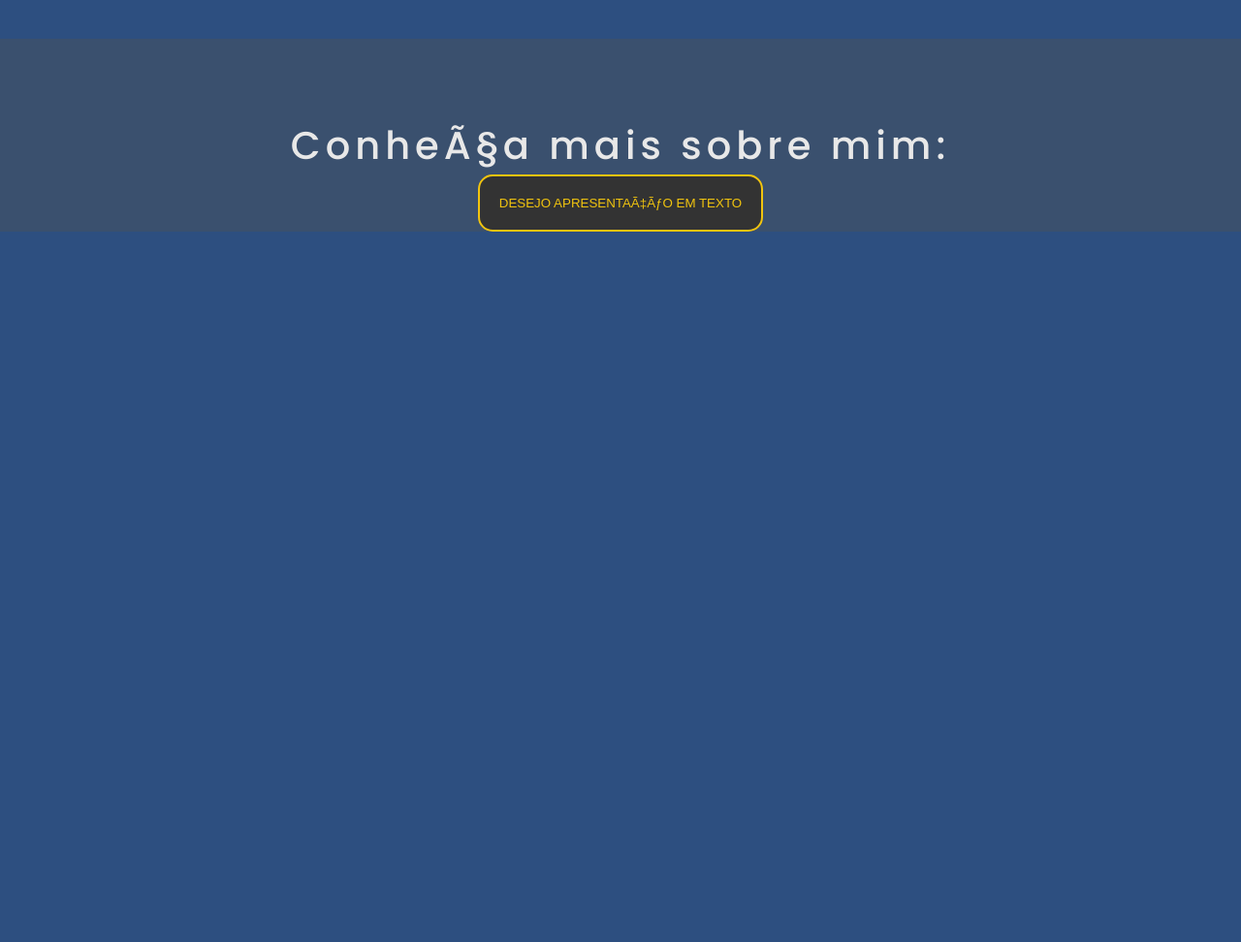
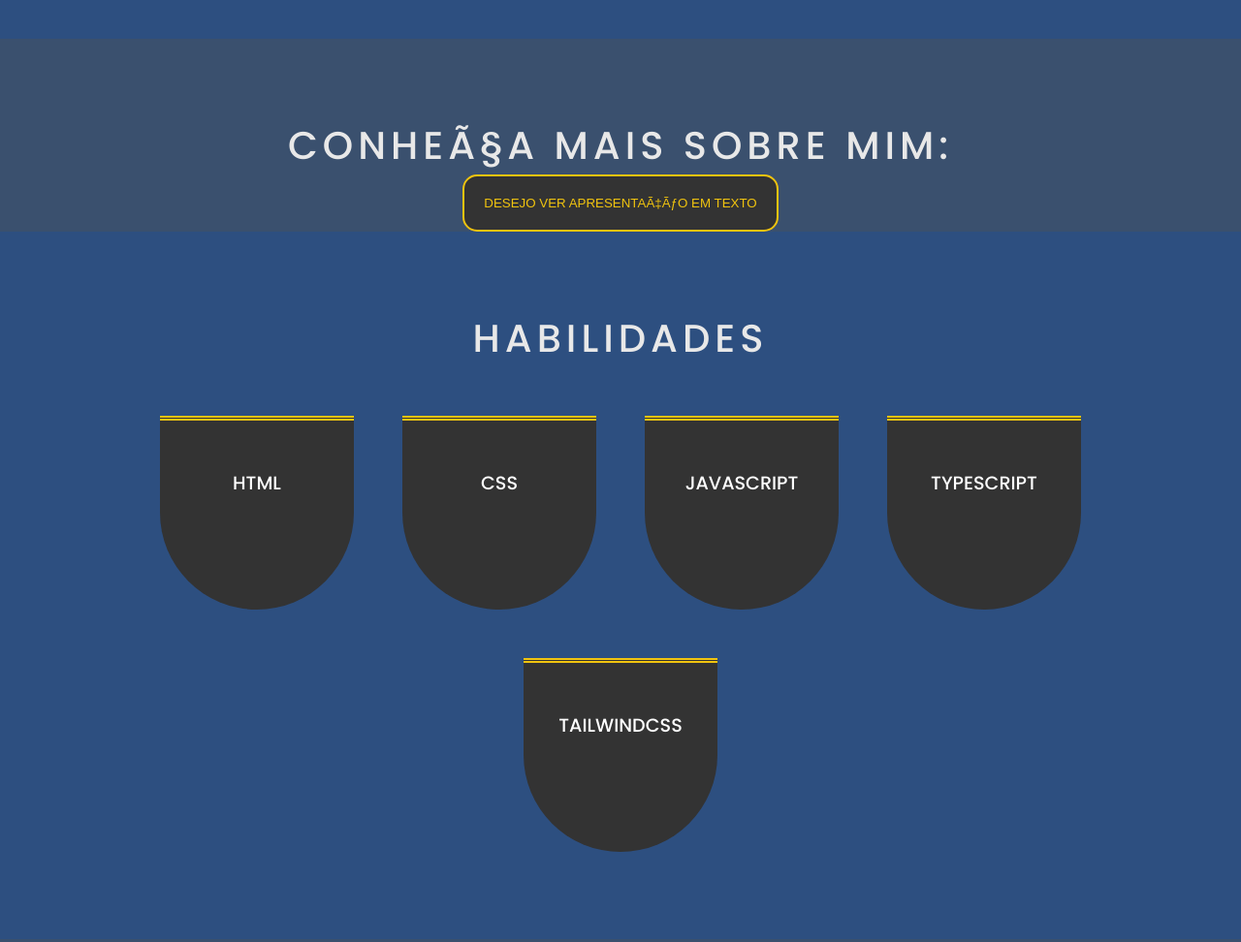
Before and after one commit to anderson-pantolfi/portifolio, a website: page index.html in a window 1280 px wide. Shown: the part 760-1732 px from the top of the page at 97% size. Drawn offline with Linux system fonts and the light colour scheme.

Commit message:
ciração e estilização incial section Habilidades

```diff
--- a/index.html
+++ b/index.html
@@ -49,11 +49,11 @@
                     </div>
             </section>
 
-            <section id="sobre">
-                <h1>Conheça mais sobre mim:</h1>
+            <section id="sobre" class="section">
+                <h1 class="titulo-section">Conheça mais sobre mim:</h1>
 
                 <div id="divvideoAprentacao">
-                    <button id="desabilitarvideoapresentacao" class="button">DESEJO  APRESENTAÇÃO EM TEXTO</button>
+                    <button id="desabilitarvideoapresentacao" class="button">DESEJO VER APRESENTAÇÃO EM TEXTO</button>
                 </div>
 
                 <div id="text-sobre">
@@ -83,16 +83,48 @@
                 </div>
             </section>
 
-            <section id="habilidades">
-                <h1></h1>
+            <section id="habilidades" class="section">
+                <h1 class="titulo-section">Habilidades</h1>
+
+                <div id="content-skills-icons">
+                    <div class="skills-icon">
+                        <h4 class="titulo-skills-icon">HTML</h4>
+
+
+                    </div>
+
+                    <div class="skills-icon">
+                        <h4 class="titulo-skills-icon">CSS</h4>
+
+
+                    </div>
+
+                    <div class="skills-icon">
+                        <h4 class="titulo-skills-icon">JavaScript</h4>
+
+
+                    </div>
+
+                    <div class="skills-icon">
+                        <h4 class="titulo-skills-icon">TypeScript</h4>
+
+
+                    </div>
+
+                    <div class="skills-icon">
+                        <h4 class="titulo-skills-icon">TAILWINDCSS</h4>
+
+
+                    </div>
+                </div>
             </section>
 
-            <section id="projetos">
-
+            <section id="projetos" class="section">
+                <h1 class="titulo-section">projetos</h1>
             </section>
 
-            <section id="contatos">
-
+            <section id="contatos" class="section">
+                <h1 class="titulo-section">contatos</h1>
             </section>
         </main>
 
--- a/src/css/stylePrincipal.css
+++ b/src/css/stylePrincipal.css
@@ -81,7 +81,6 @@
     height: 100vh;
 }
 
-
 #home #text{
     display: flex;
     flex-direction: column;
@@ -94,7 +93,6 @@
 #home h1, #home h6, #home p{
     color: var(--cor-azul-100);
 }
-
 
 #home h1 {
     margin-top: 15px;
@@ -120,18 +118,22 @@
 }
 
 #sobre, #projetos{
+    background-color: var(--cor-azul-800);
+}
+
+.section{
     display: flex;
     flex-direction: column;
     justify-items: flex-start;
     align-items: center;
-    background-color: var(--cor-azul-800);
 }
 
-#sobre h1{
+.titulo-section{
     margin-top: 80px;
     font-family: "Poppins", serif;
     font-size: 2.5em;
     font-weight: 500;
+    text-transform: uppercase;
     letter-spacing: 5px;
     color: var(--cor-azul-100);
 }
@@ -174,12 +176,49 @@
 }
 
 #habilidades, #contatos{
+    background-color: var(--cor-azul-700);
+}
+
+#content-skills-icons{
     display: flex;
-    flex-direction: column;
-    height: 100vh;
-    background-color: var(--cor-azul-700);
+    flex-direction: row;
+    flex-wrap: wrap;
+    gap: 50px;
+    justify-content: center;
+    align-items: center;
+    width: 80%;
+    padding-top: 50px;
+    padding-bottom: 90px;
+}
+
+.skills-icon{
+    background-color: var(--cor-cinza-escuro);
+    padding-top: 50px;
+    width: 200px;
+    height: 200px;
+    border-top: 5px var(--cor-amarelo) double;
+    border-bottom-left-radius: 50%;
+    border-bottom-right-radius: 50%;
+}
+
+.titulo-skills-icon{
+    font-family: "Poppins", serif;
+    font-weight: 500;
+    font-size: 1.2em;
+    text-transform: uppercase;
+    text-align: center;
+    color: var(--cor-branco);
+}
+
+.skills-icon:hover{
+    border-top: 5px var(--cor-vermelho) double;
+
 }
 
 #projetos{
     height: 100vh;
 }
+
+#contatos{
+    height: 100vh;
+}
```
